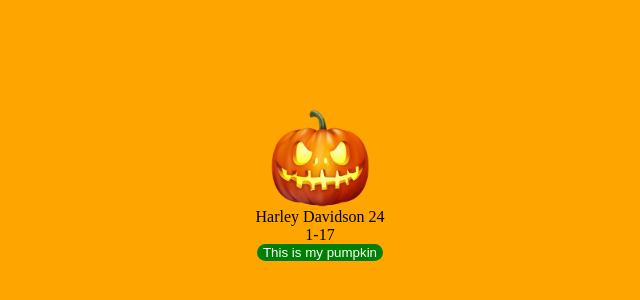
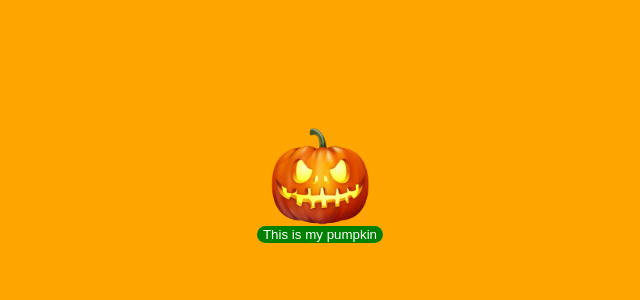
Before and after one commit to kygoben/GourdGuardian, a Next.js app in the folder Frontend/: page /volunteer/confirm in a window 1280 px wide. Shown: the part 216-516 px from the top of the page, without its empty margins (320-960 px from the left). Built offline with nearby package versions, Linux system fonts and the light colour scheme.

Commit message:
props passed

```diff
--- a/Frontend/src/components/Pumpkin.js
+++ b/Frontend/src/components/Pumpkin.js
@@ -1,9 +1,13 @@
-function PumpkinData() {
+function PumpkinData({title, sid}) {
+    //   const sid = props.sid;
+    //   console.log(sid);
+    //   console.log(1);
+    // console.log(title);
     return (
         <>
         <img src="/pumpkin.png" alt="my image" height="100px" width="100px" />
-        <div>Harley Davidson 24</div>
-        <div>1-17</div></>
+        <div>{sid}</div>
+        <div>{title}</div></>
     )
 }
 export default PumpkinData
--- a/Frontend/src/pages/volunteer/confirm.js
+++ b/Frontend/src/pages/volunteer/confirm.js
@@ -5,21 +5,21 @@
 import axios from 'axios'
 import withRouter from 'next/router';
 
-const confirm = (props) => {
+const confirm = () => {
     const router = useRouter()
     console.log(router.query);
 
     const callAPI = async () => {
         axios.get('/api/stencil/1')
             .then((response) => {
-                console.log(response)
+                // console.log(response)
                 router.push('/volunteer/pumpkinData')
             })
     };
 
     return (
         <div className={styles.pidForm}>
-            <PumpkinData></PumpkinData>
+            <PumpkinData title={router.query.title} sid={router.query.sid}></PumpkinData>
             <button onClick={callAPI}>This is my pumpkin</button>
         </div>);
 }
--- a/Frontend/src/pages/volunteer/home.js
+++ b/Frontend/src/pages/volunteer/home.js
@@ -4,14 +4,14 @@
 
 export default function Home() {
   const sid = 0;
-  const title = "title";
+  const title = "title1";
 
   const router = useRouter();
 
   const fetchTodos = async () => {
     const response = await fetch("/api/stencil/1-1");
     const data = await response.json();
-    console.log(data);
+    // console.log(data);
     router.push({
       pathname: '/volunteer/confirm',
       query: {
```
